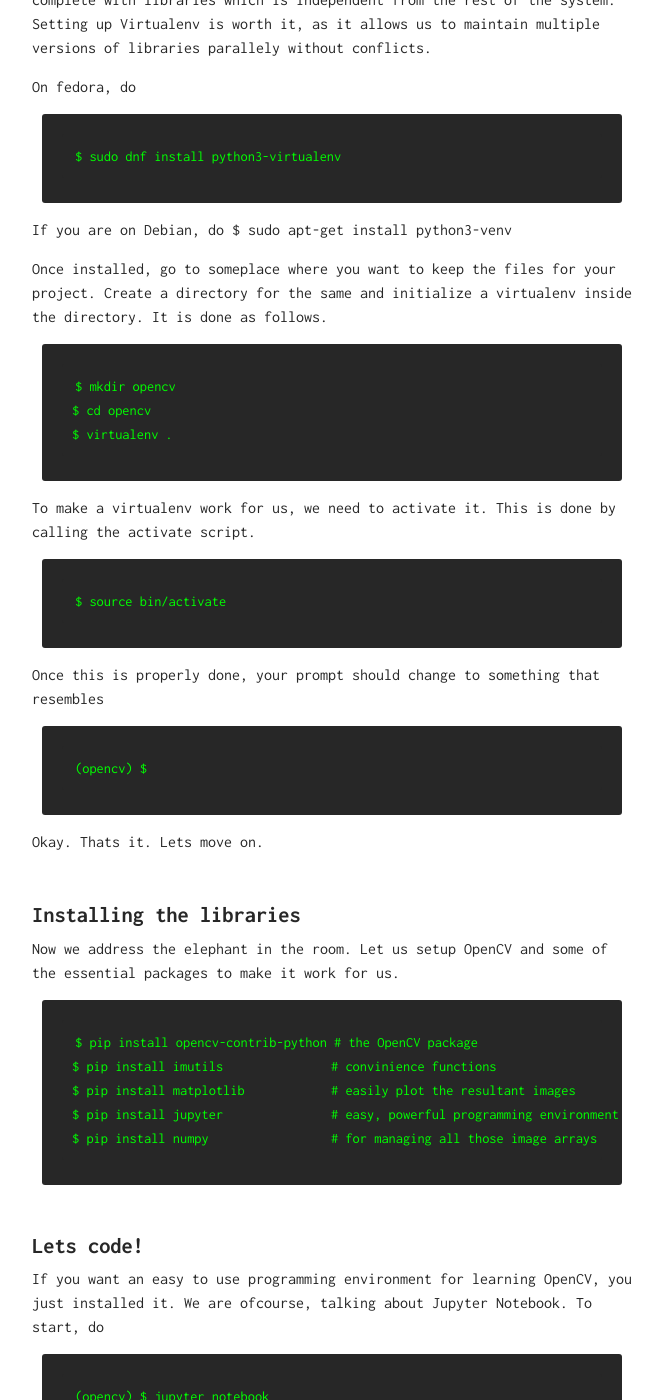
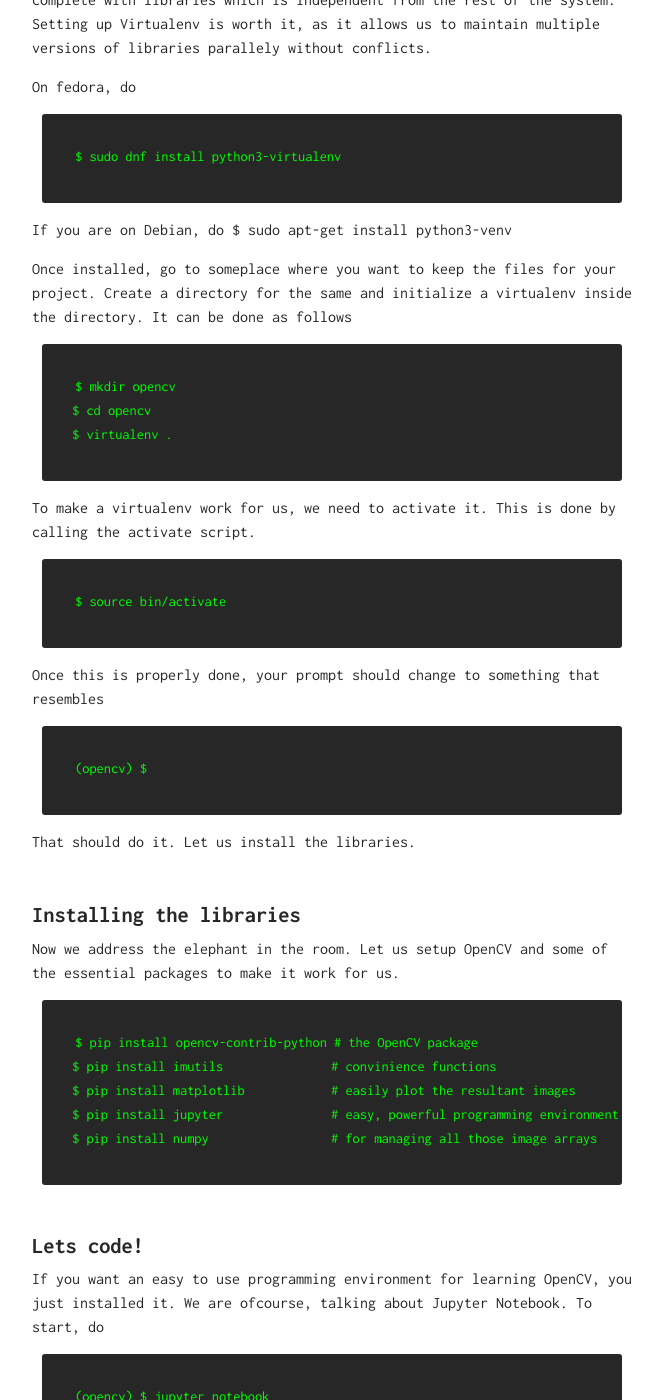
Before and after one commit to karuvally/karuvally.github.io, a Jekyll site: the page built from _posts/2018-09-18-setting-up-cv-python3.md, in a window 1280 px wide and 1400 px high, scrolled down 1309 px. Shown: the whole window, without its empty margins (308-970 px from the left). Built offline with Jekyll 4.4.1, drawn with Linux system fonts in a browser that asks for light colours.

Commit message:
initial version completed

```diff
--- a/_posts/2018-09-18-setting-up-cv-python3.md
+++ b/_posts/2018-09-18-setting-up-cv-python3.md
@@ -46,24 +46,29 @@
 If you are on Debian, do
     $ sudo apt-get install python3-venv
 
-Once installed, go to someplace where you want to keep the files for your project. Create a directory for the same and initialize a virtualenv inside the directory. It is done as follows.
+Once installed, go to someplace where you want to keep the files for your
+project. Create a directory for the same and initialize a virtualenv inside
+the directory. It can be done as follows
 
     $ mkdir opencv
     $ cd opencv
     $ virtualenv .
 
-To make a virtualenv work for us, we need to activate it. This is done by calling the activate script.
+To make a virtualenv work for us, we need to activate it. This is done by
+calling the activate script.
 
     $ source bin/activate
 
-Once this is properly done, your prompt should change to something that resembles
+Once this is properly done, your prompt should change to something that
+resembles
 
     (opencv) $
 
-Okay. Thats it. Lets move on.
+That should do it. Let us install the libraries.
 
 # Installing the libraries
-Now we address the elephant in the room. Let us setup OpenCV and some of the essential packages to make it work for us.
+Now we address the elephant in the room. Let us setup OpenCV and some of the
+essential packages to make it work for us.
 
     $ pip install opencv-contrib-python # the OpenCV package
     $ pip install imutils               # convinience functions
@@ -72,7 +77,8 @@
     $ pip install numpy                 # for managing all those image arrays
 
 # Lets code!
-If you want an easy to use programming environment for learning OpenCV, you just installed it. We are ofcourse, talking about Jupyter Notebook. To start, do
+If you want an easy to use programming environment for learning OpenCV, you just
+installed it. We are ofcourse, talking about Jupyter Notebook. To start, do
 
     (opencv) $ jupyter notebook
 
```
